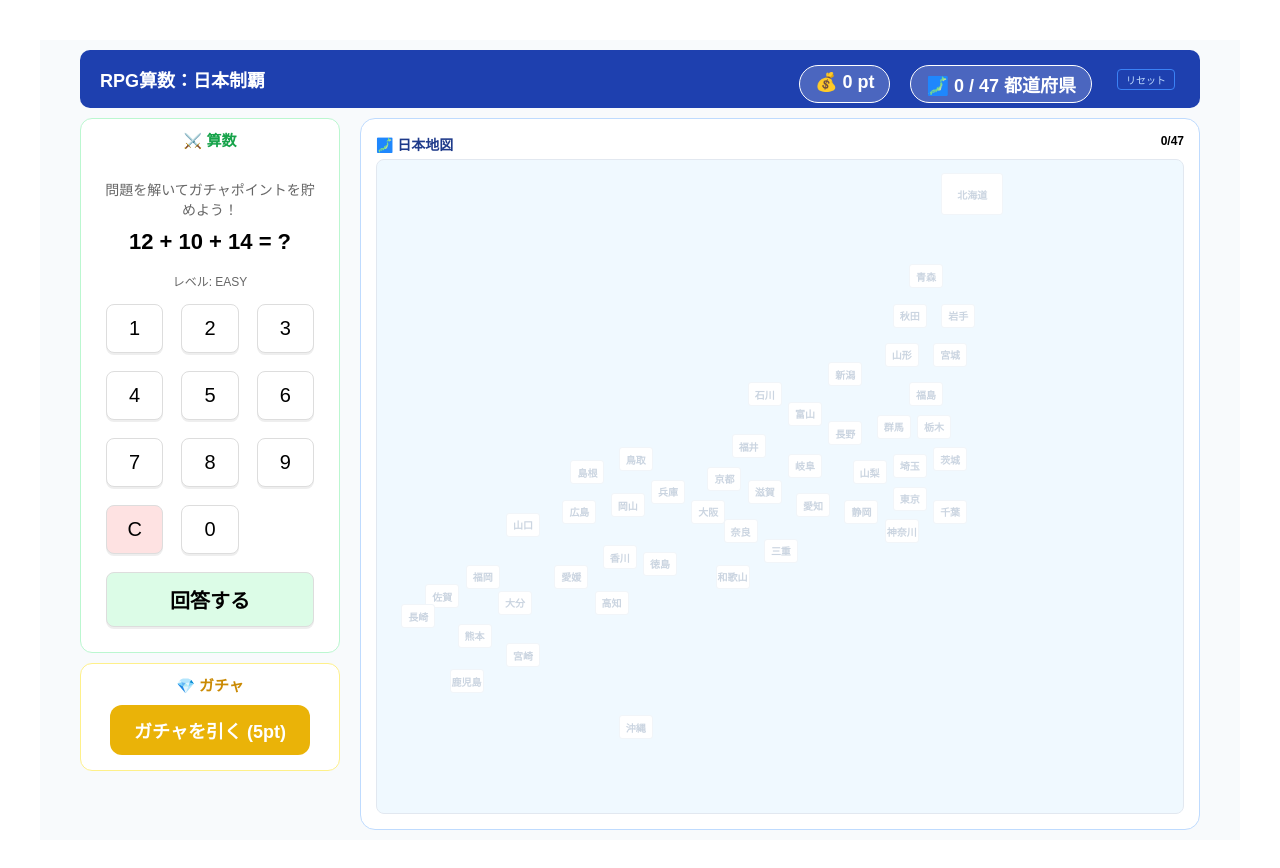
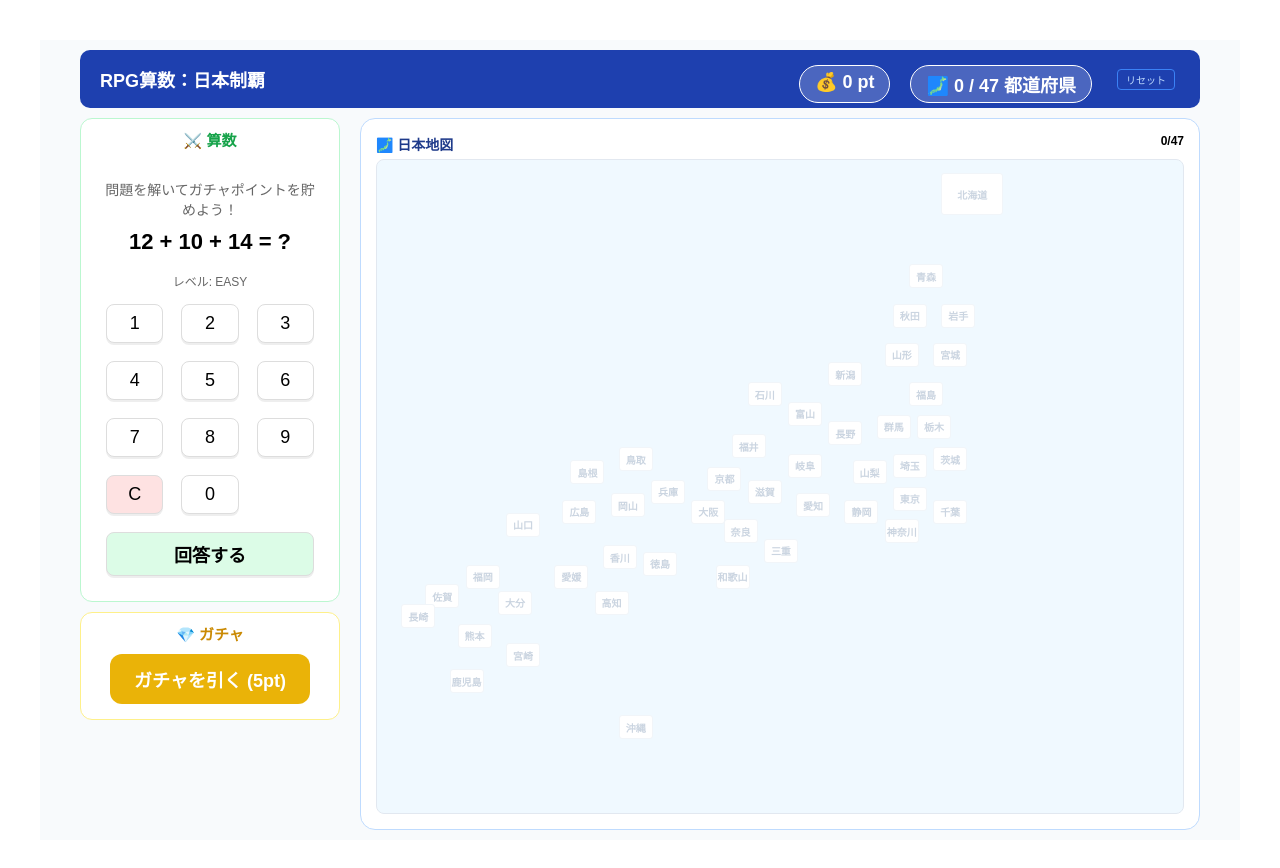
Before and after one commit to kotani6053/manaho0610, a React (Vite) app: page / in a window 1280 px wide. Shown: the top 868 px of the page. Built offline with nearby package versions, Linux system fonts and the light colour scheme; the HTML template or start-up script is replaced by a standard one.

Commit message:
Update Question.jsx

```diff
--- a/src/components/Question.jsx
+++ b/src/components/Question.jsx
@@ -85,9 +85,10 @@ function Question({ onCorrect }) {
   );
 }
 
+// Question.jsx の return 部分のボタンスタイルを調整
 const btnStyle = {
-  padding: '12px',
-  fontSize: '20px',
+  padding: '8px', // 12pxから8pxに短縮
+  fontSize: '18px',
   cursor: 'pointer',
   border: '1px solid #ddd',
   borderRadius: '8px',
```
